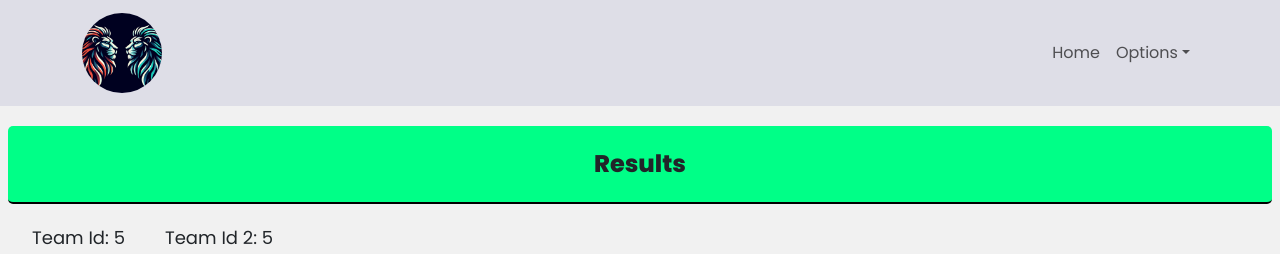
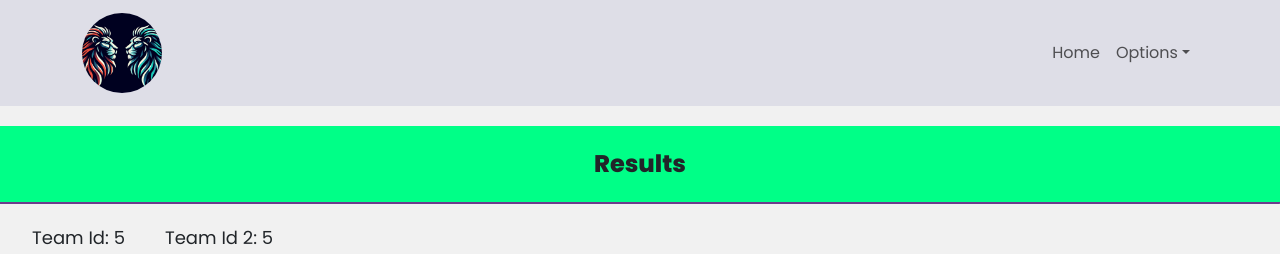
Before and after one commit to AdamL93/FPL-Similarity-Check, a React (Create React App) app in the folder frontend/: page / in a window 1280 px wide. Both pictures are taken after typing "5", "5" into the empty fields and a click on the button "Search". Shown: the top 254 px of the page. Built offline with nearby package versions, Linux system fonts and the light colour scheme; no server answers.

Commit message:
replaced css with bootstrap in some of results page.
changed NavFunction name to NavbarHeader

```diff
--- a/frontend/src/App.js
+++ b/frontend/src/App.js
@@ -3,7 +3,7 @@ import { useState } from 'react'
 
 //pages and components
 import Home from './pages/Home'
-import NavbarFunction from './components/Navbar'
+import NavbarHeader from './components/Navbar'
 import ResultsPage from './pages/ResultsPage'
 
 function App() {
@@ -13,7 +13,7 @@ function App() {
   return (
     <div className="App">
       <BrowserRouter>
-      <NavbarFunction />
+      <NavbarHeader />
 
       <div className="pages">
         <Routes>
--- a/frontend/src/components/Navbar.js
+++ b/frontend/src/components/Navbar.js
@@ -3,16 +3,16 @@ import Navbar from 'react-bootstrap/Navbar';
 import Nav from 'react-bootstrap/Nav';
 import Container from 'react-bootstrap/Container';
 import NavDropdown from 'react-bootstrap/NavDropdown';
+import Image from 'react-bootstrap/Image';
 
-const NavbarFunction = () => {
+const NavbarHeader = () => {
     return (
 
         <Navbar expand="lg" className="navbar-header">
           <Container>
             <Navbar.Brand href="/">
-              <img
+              <Image className="navbar-logo"
                   src={logo}
-                  className="navbar-logo"
                   alt="logo"
                 />
             </Navbar.Brand>
@@ -37,4 +37,4 @@ const NavbarFunction = () => {
     );
   }
 
-export default NavbarFunction;
+export default NavbarHeader;
--- a/frontend/src/pages/ResultsPage.js
+++ b/frontend/src/pages/ResultsPage.js
@@ -6,8 +6,6 @@ import { LineChart, XAxis, YAxis, CartesianGrid, Line, Tooltip, Legend, BarChart
 import Container from 'react-bootstrap/Container';
 import Row from 'react-bootstrap/Row';
 import Col from 'react-bootstrap/Col';
-
-
 
 
 const ResultsPage = () => {
@@ -54,11 +52,11 @@ const ResultsPage = () => {
     }
   };
 
-  const overallSimilarityColour = getSimilarityColour(result[38]);
+  const overallSimilarityColour = getSimilarityColour(result[result.length - 1]);
 
   return (
   <Container fluid="xs">
-    <Row className="banner">
+    <Row className="banner gx-5">
       <Col>Results</Col>
     </Row>
     <Row className="team-id">
@@ -91,7 +89,7 @@ const ResultsPage = () => {
           <Col>
             <h2>
               <span style={{ color: overallSimilarityColour}}>{`Overall Similarity: `}</span>
-              <span style={{ color: overallSimilarityColour}}>{`${result[38]}%`}</span>
+              <span style={{ color: overallSimilarityColour}}>{`${result[result.length - 1]}%`}</span>
 
             </h2>
 
--- a/frontend/src/styles/results.css
+++ b/frontend/src/styles/results.css
@@ -9,7 +9,7 @@
     text-align: center;
     font-size: 24px;
     font-weight: bold;
-    border-bottom: 2px solid #000000;
+    border-bottom: 2px solid #6e3b8c;
     border-radius: 5px;
   }
 
```
